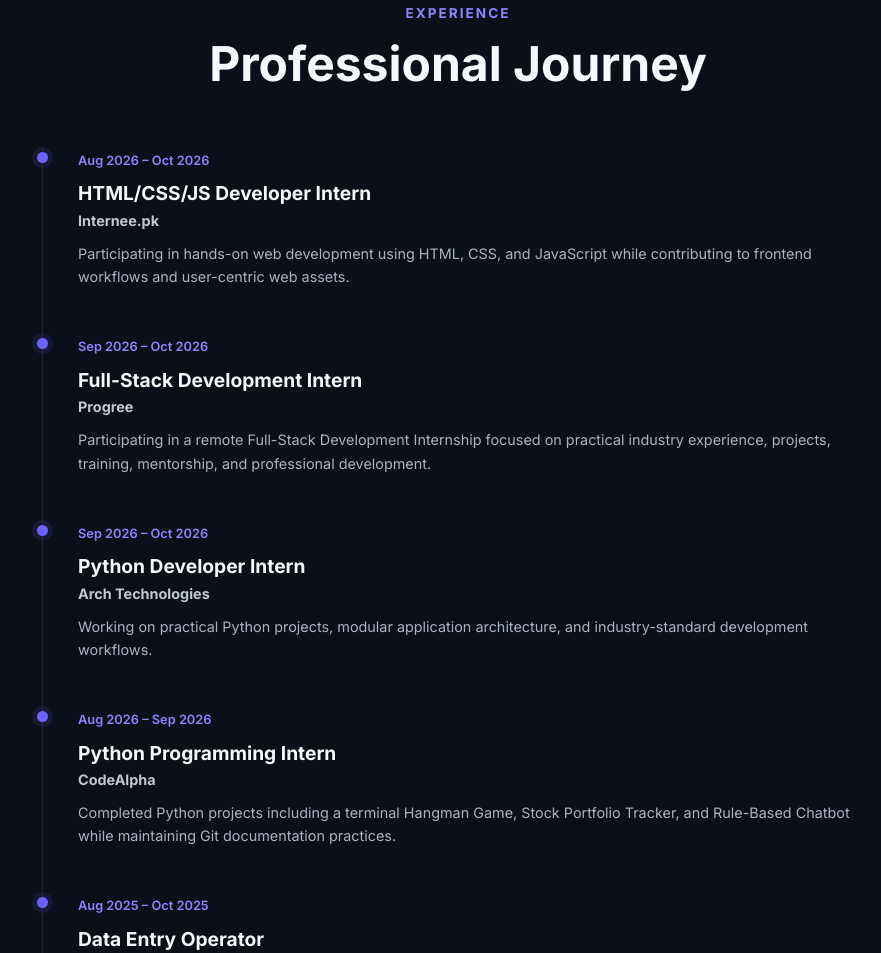
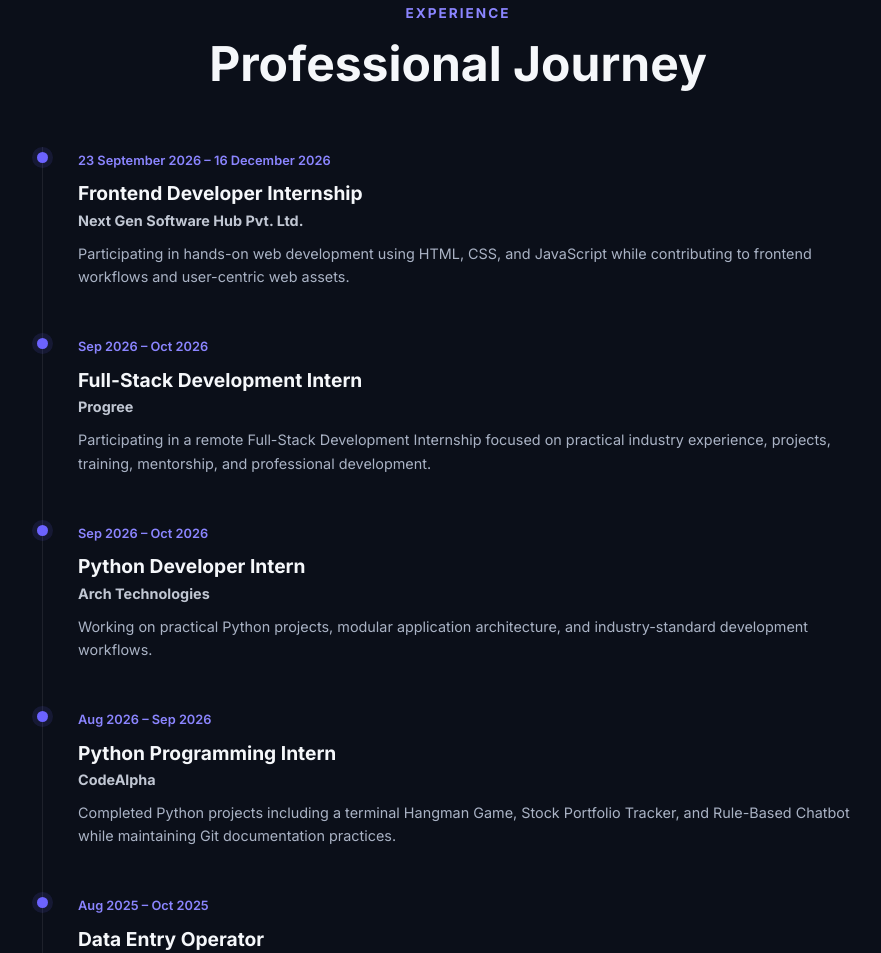
Before and after one commit to albandaud30-design/Alban_Portfolio, a plain HTML site: page index.html in a window 1280 px wide. Shown: the part 3747-4700 px from the top of the page, without its empty margins (182-1063 px from the left). Drawn offline with Linux system fonts and the light colour scheme.

```diff
--- a/index.html
+++ b/index.html
@@ -757,15 +757,15 @@
                         <div class="timeline-content">
 
                             <span class="timeline-date">
-                                Aug 2026 – Oct 2026
+                                23 September 2026 – 16 December 2026
                             </span>
 
                             <h3>
-                                HTML/CSS/JS Developer Intern
+                                Frontend Developer Internship
                             </h3>
 
                             <h4>
-                                Internee.pk
+                                Next Gen Software Hub Pvt. Ltd.
                             </h4>
 
                             <p>
```
